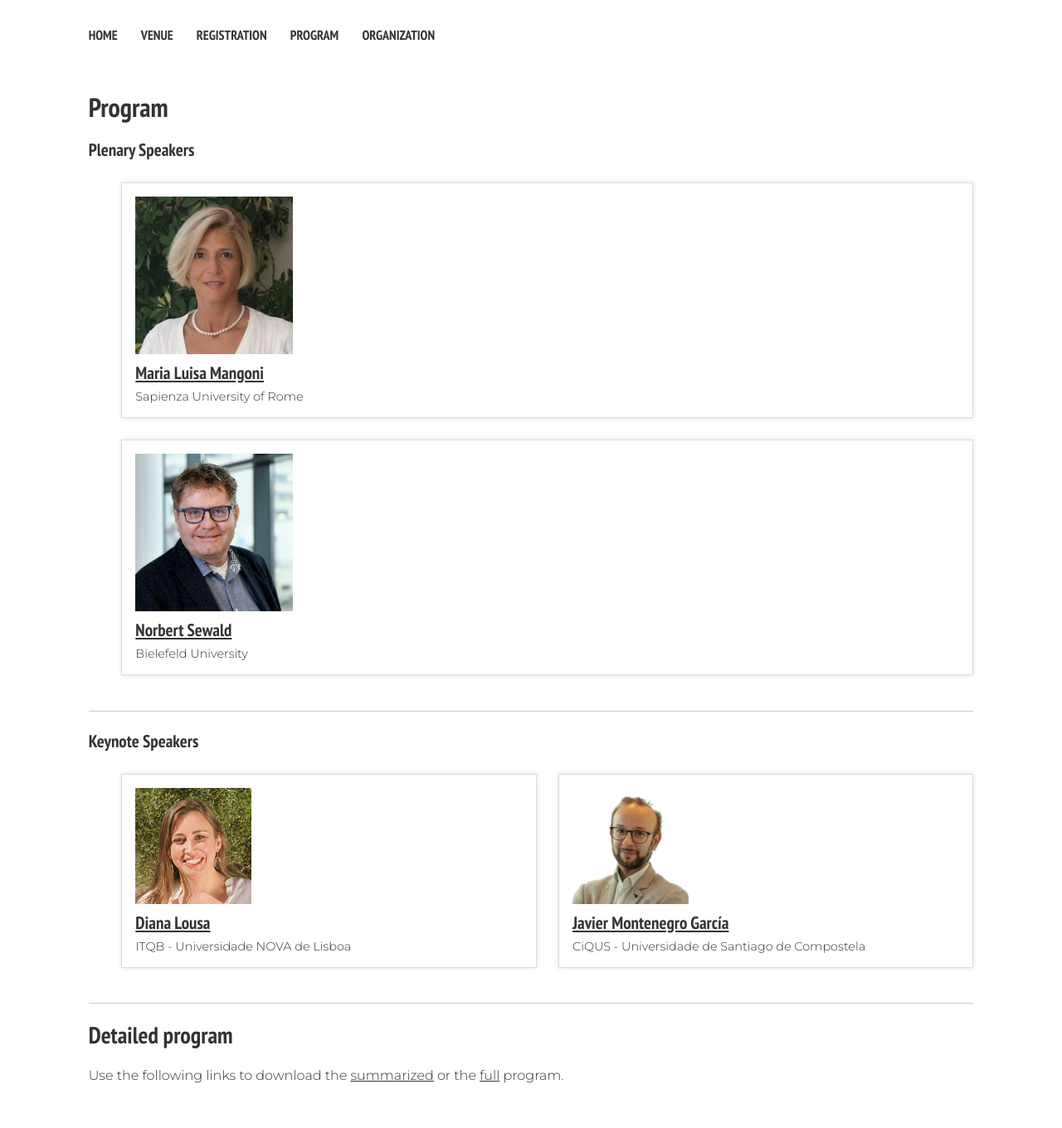
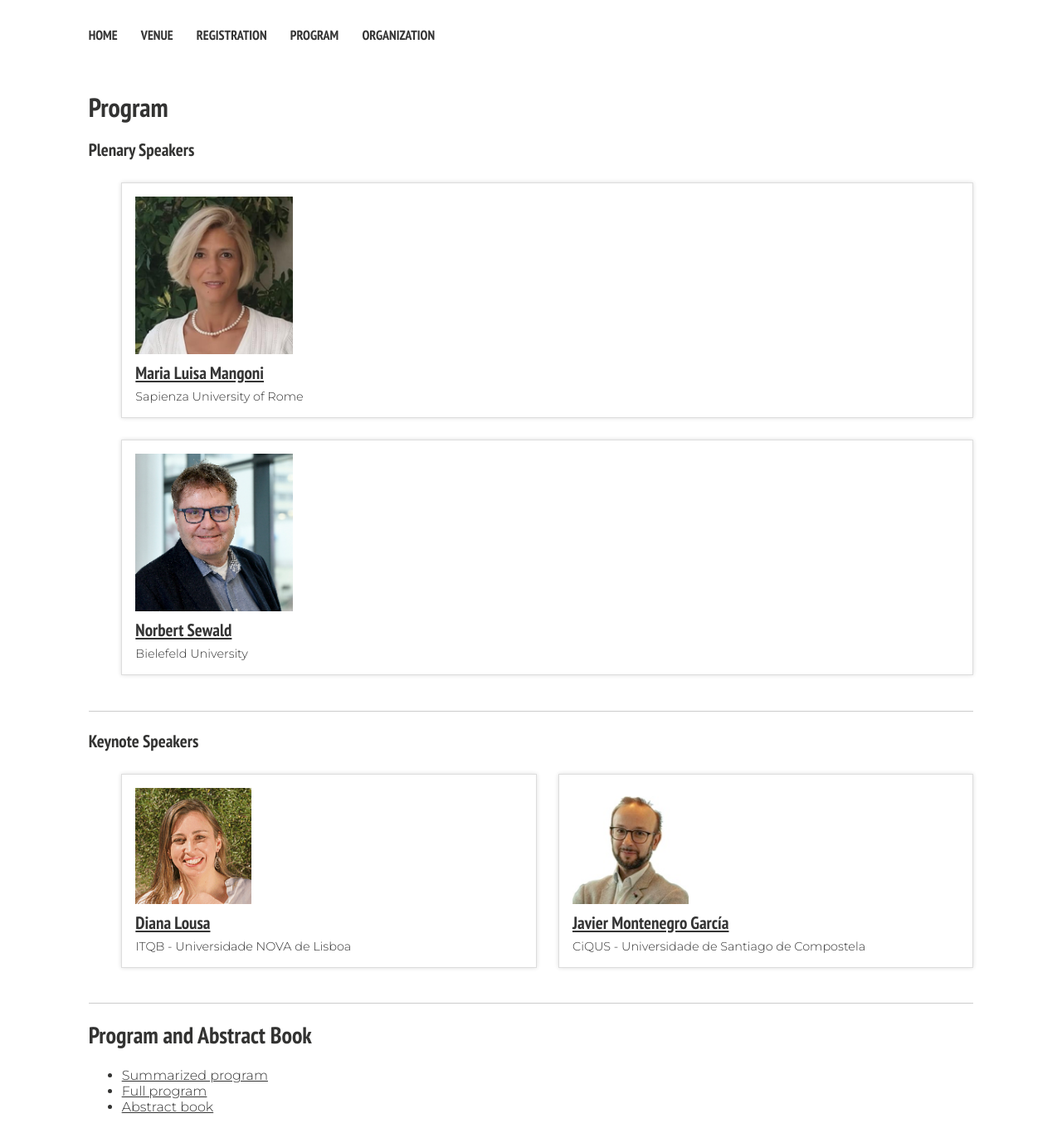
Before and after one commit to Iberian-Peptide-Meeting/XVIII, a Jekyll site: the page built from _pages/program.md, in a window 1280 px wide. Shown: the whole page at 83% size. Built offline with Jekyll 4.4.1, drawn with Linux system fonts in a browser that asks for light colours; nearby versions of some CDN libraries; before the commit the page ends 1332 px from its top, so only the background shows below that.

Commit message:
Added abstract book

```diff
--- a/_pages/program.md
+++ b/_pages/program.md
@@ -5,6 +5,8 @@ title: Program
 permalink: /program
 ---
 
-## Detailed program
+## Program and Abstract Book
 
-Use the following links to download the [summarized](/XVIII/images/Program.pdf) or the [full](/XVIII/images/Program_detailed.pdf) program.
+- [Summarized program](/XVIII/images/Program.pdf)
+- [Full program](/XVIII/images/Program_detailed.pdf)
+- [Abstract book](/XVIII/images/Abstract_book.pdf)
```
Also changed, not shown: 1 other file.
